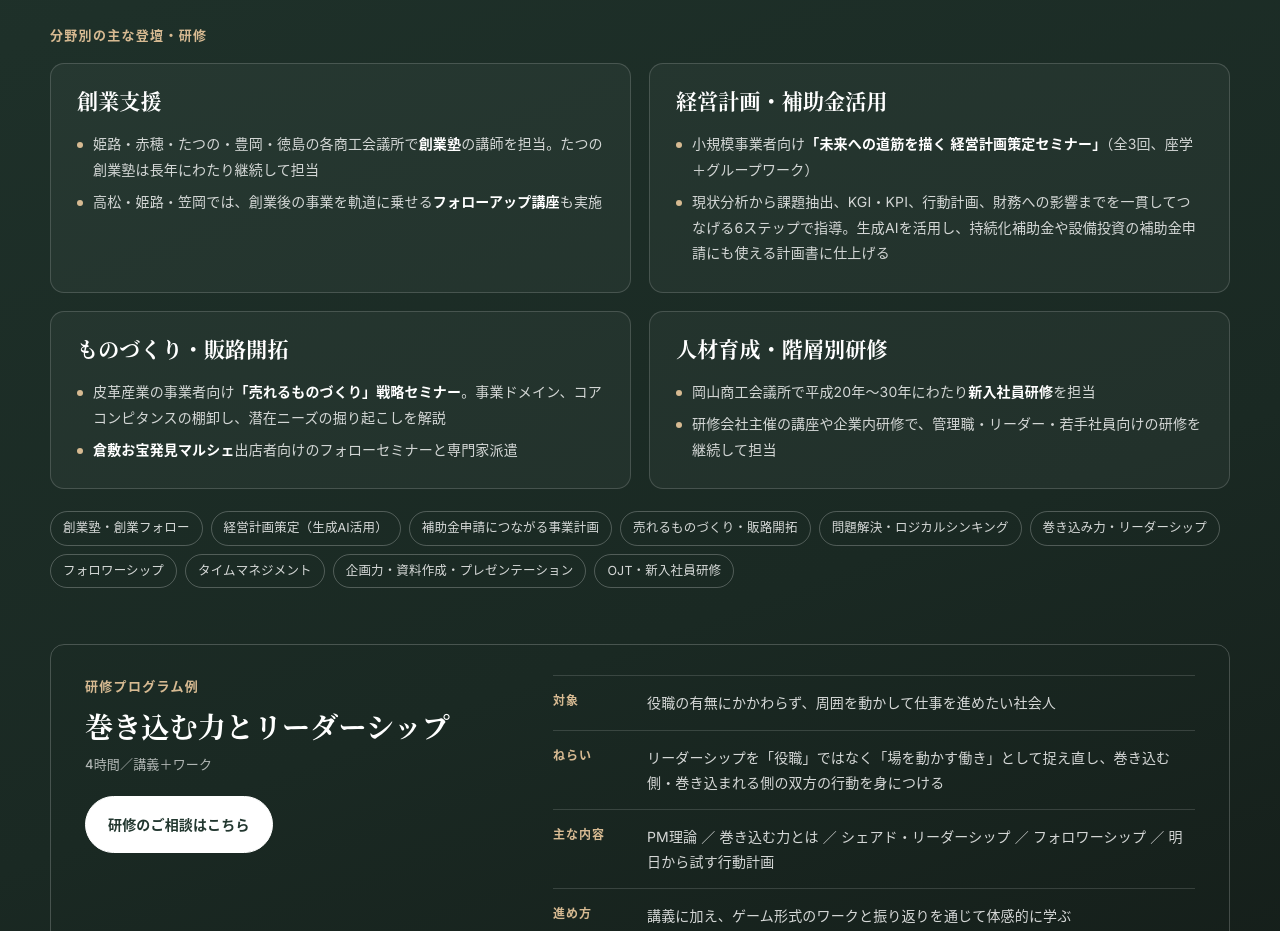
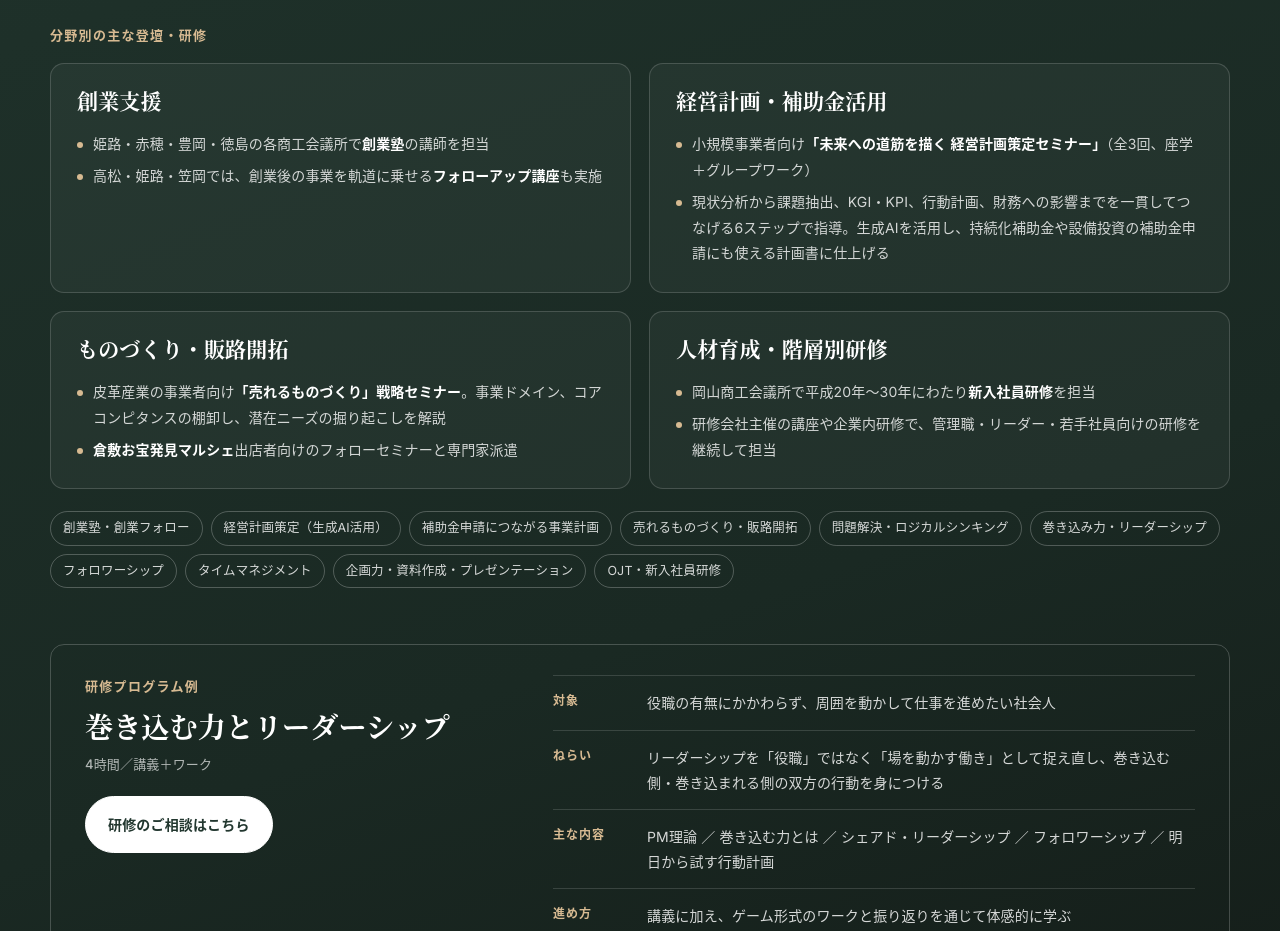
Before and after one commit to damatsucon/damatsuconhp, a plain HTML site: page code_sandbox_light_git_bd143990_1787121911/index.html in a window 1280 px wide. Shown: the part 5980-6911 px from the top of the page. Drawn offline with nearby package versions, Linux system fonts and the light colour scheme; no server answers.

Commit message:
実績欄：創業支援から龍野（たつの）の記載を削除
Co-Authored-By: Claude Opus 5.5 <noreply@anthropic.com>
Claude-Session: https://claude.ai/code/session_01Hpg9KN4mf3NSmxpvBKrMDs

```diff
--- a/code_sandbox_light_git_bd143990_1787121911/index.html
+++ b/code_sandbox_light_git_bd143990_1787121911/index.html
@@ -860,7 +860,7 @@
             <div class="ach-field">
               <h3>創業支援</h3>
               <ul>
-                <li>姫路・赤穂・たつの・豊岡・徳島の各商工会議所で<b>創業塾</b>の講師を担当。たつの創業塾は長年にわたり継続して担当</li>
+                <li>姫路・赤穂・豊岡・徳島の各商工会議所で<b>創業塾</b>の講師を担当</li>
                 <li>高松・姫路・笠岡では、創業後の事業を軌道に乗せる<b>フォローアップ講座</b>も実施</li>
               </ul>
             </div>
```
